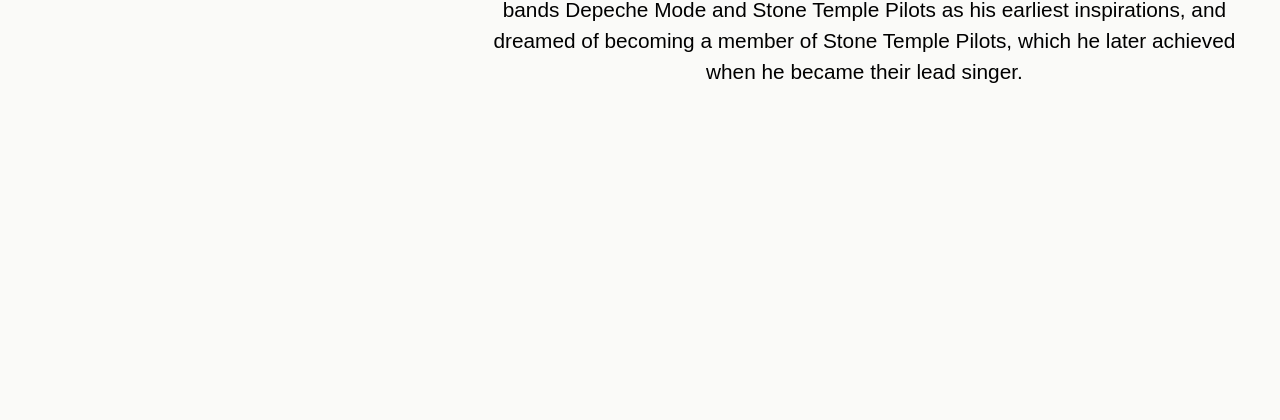
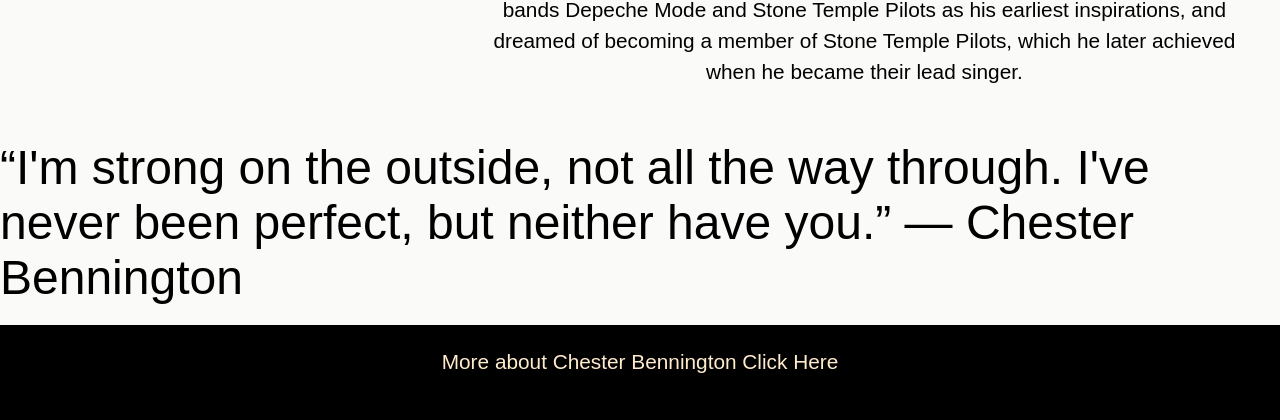
Before and after one commit to kennethnz/tribute-page-sample, a plain HTML site: page index.html in a window 1280 px wide. Shown: the part 3513-3933 px from the top of the page. Before the commit the page ends 3653 px from the top, so only its background shows below. Drawn offline with Linux system fonts and the light colour scheme.

Commit message:
footer-commit

```diff
--- a/index.html
+++ b/index.html
@@ -138,3 +138,14 @@
                           </p>
                         </div>
                       </div>
+                      <Quote id="qt">
+                        “I'm strong on the outside, not all the way through. I've never been perfect, but neither have you.”
+                        ― Chester Bennington
+                      </Quote>
+                      <footer>
+                        <a href="https://en.wikipedia.org/wiki/Chester_Bennington#Health_and_injuries">
+                          <p>More about Chester Bennington Click Here</p>
+                        </a>
+                      </footer>
+                      </body>
+                      </html>
```
